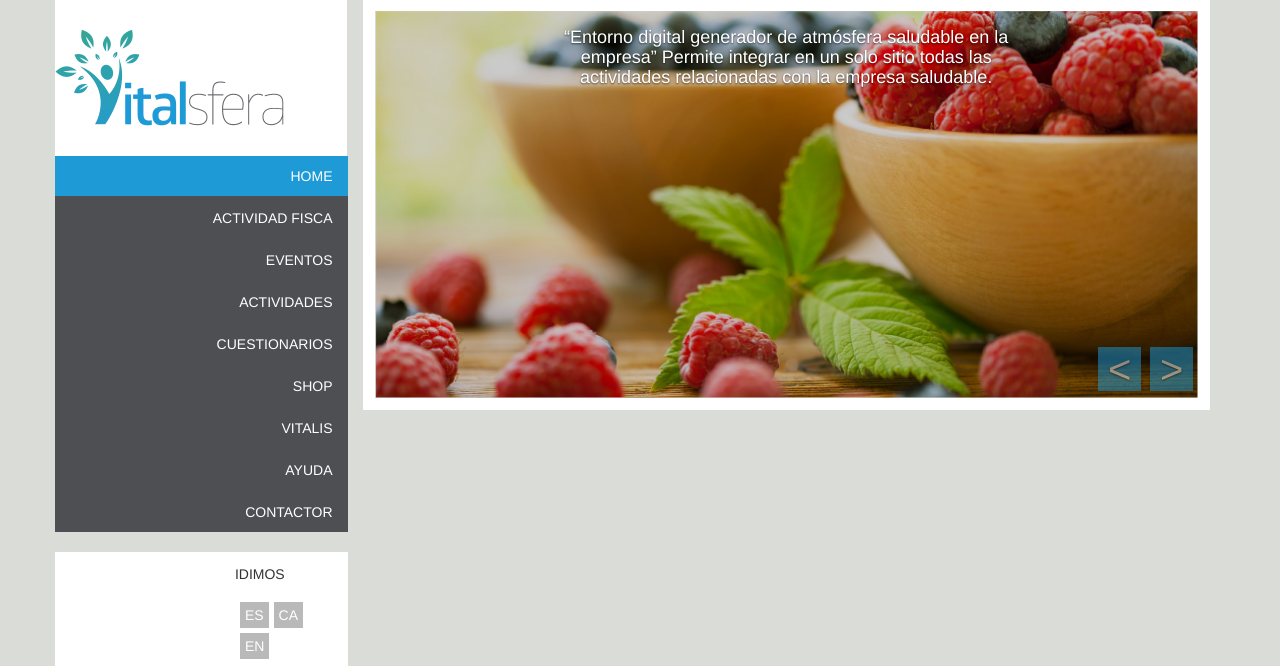
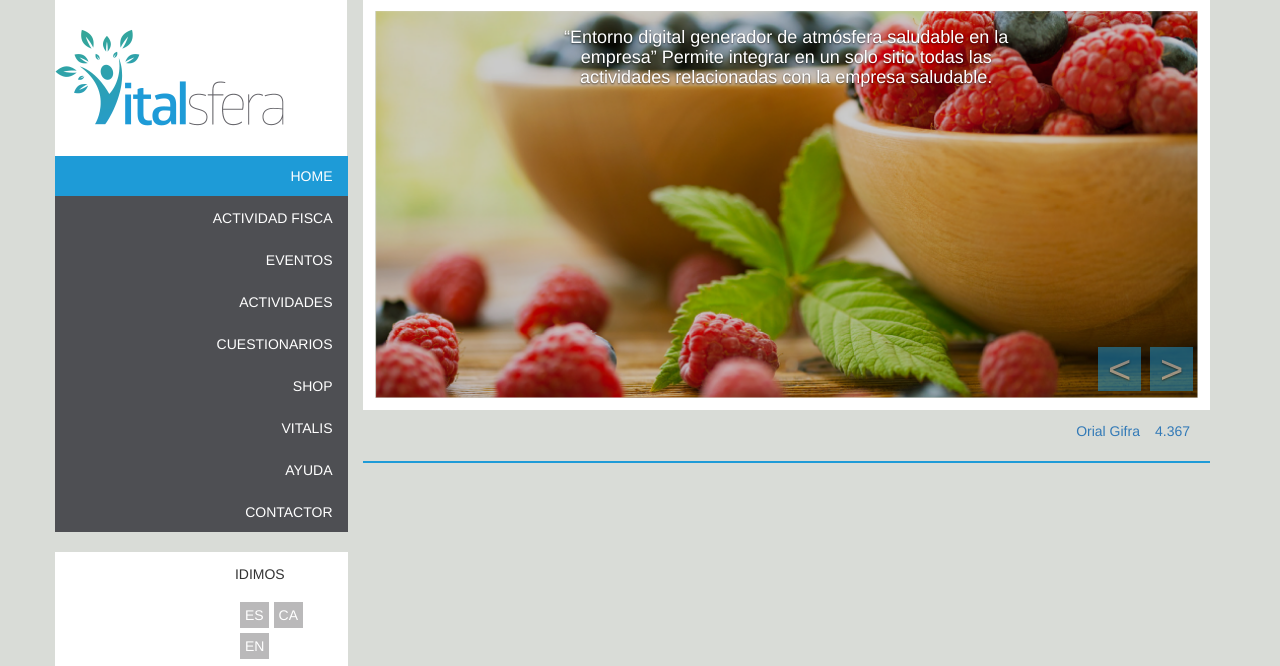
Before and after one commit to eteks/talfer, a Django app: page /dashboard/ in a window 1280 px wide. Shown: the part 65-731 px from the top of the page. Run offline with Django 3.2, Linux system fonts and the light colour scheme; some libraries are stand-ins or nearby versions.

Commit message:
updated dashboard

```diff
--- a/vitalsfera/master/templates/dashboard.html
+++ b/vitalsfera/master/templates/dashboard.html
@@ -14,13 +14,7 @@
 
 
     /* On small screens, set height to 'auto' for sidenav and grid */
-    @media screen and (max-width: 767px) {
-      .sidenav {
-        height: auto;
-        padding: 15px;
-      }
 
-    }
   </style>
 </head>
 <body>
@@ -89,6 +83,13 @@
       <span class="right">></span>
       </a>
       </div> <!-- home_slide -->
+      <div class="nav_bar_right menu_bar">
+          <li class="active"><a href="#">Orial Gifra</a></li>
+          <li><a href="#"><span>4.367</span></a></li>
+          <li class="nav_last_list"><a href="#"></a></li>
+      </div>
+      <div class="clear_both"></div>
+      <hr class="menu_hr">
 
 
 
--- a/vitalsfera/static/css/style.css
+++ b/vitalsfera/static/css/style.css
@@ -463,6 +463,10 @@ footer img
 {
  font-size: 18px !important;
 }
+.menu_hr
+{
+	border: 1px solid #1e9bd7;
+}
 
 /* ---------------------------------------------------
 MEDIAQUERIES
@@ -562,3 +566,11 @@ footer img
 		margin-left:0;
 	}
 }
+@media screen and (max-width: 767px)
+{
+      .sidenav {
+        height: auto;
+        padding: 15px;
+      }
+
+    }
```
Lines whose indentation alone changed are shown as unchanged.
